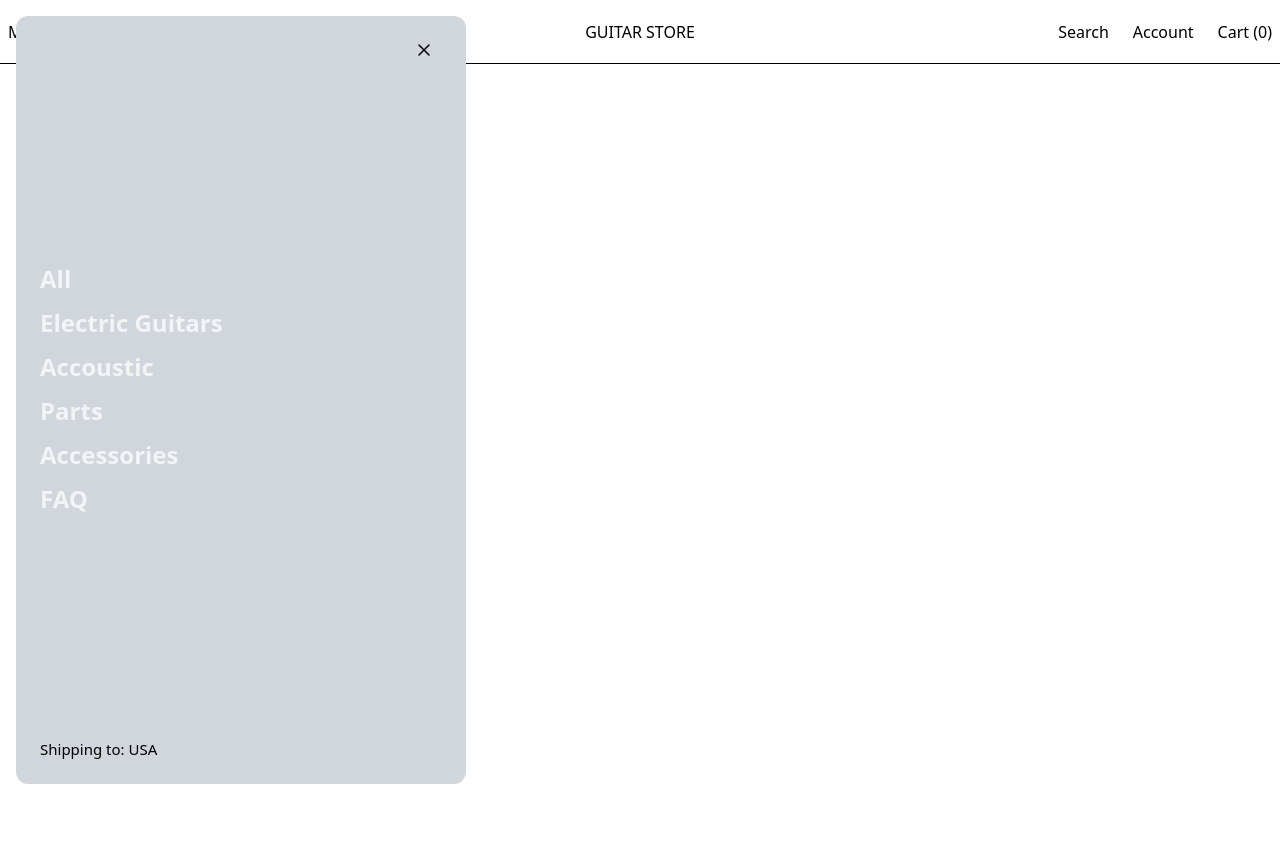
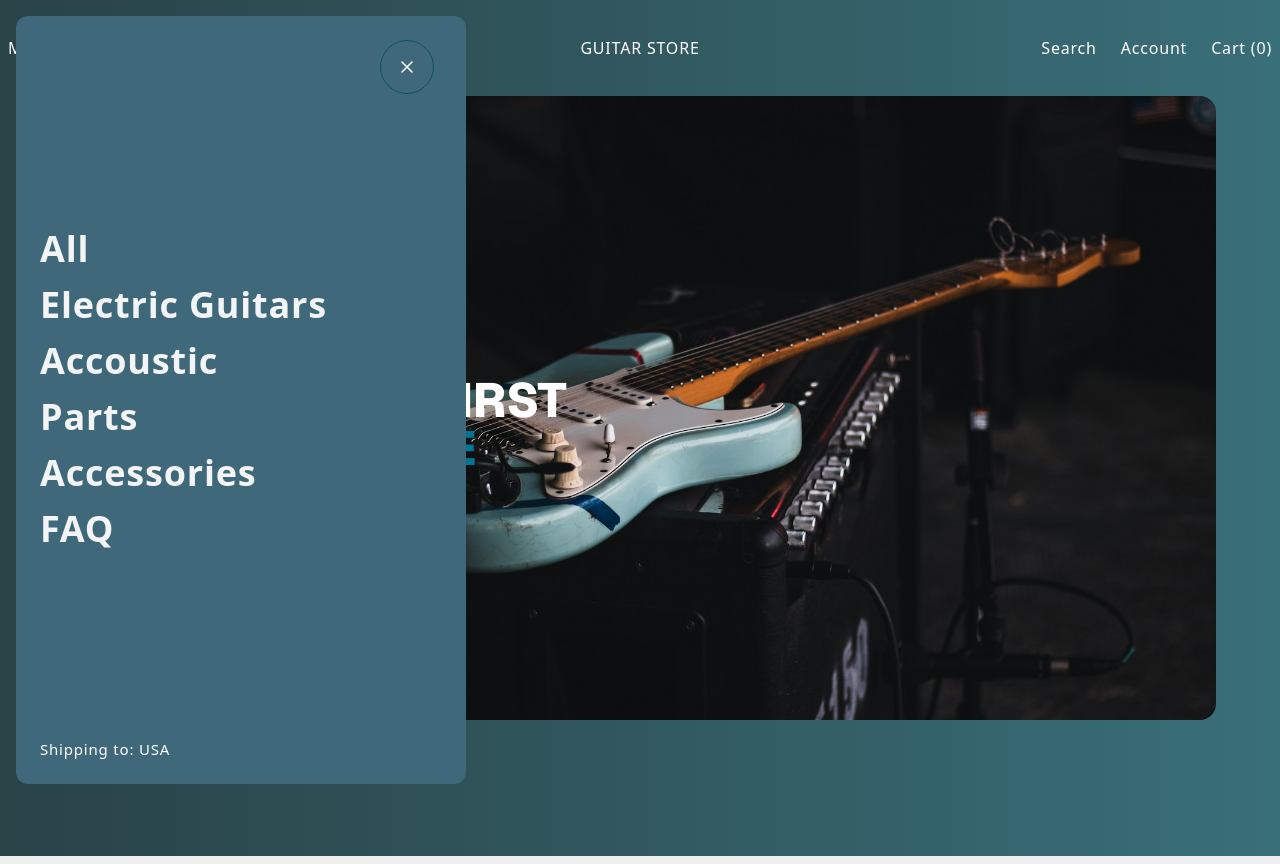
Before and after one commit to Alex-dev7/e-commerce_GuitarStore, a Next.js app: page / in a window 1280 px wide. Both pictures are taken after a click on the button "Menu". Built offline with nearby package versions, Linux system fonts and the light colour scheme.

Commit message:
header and action button

```diff
--- /dev/null
+++ b/app/components/header.tsx
@@ -0,0 +1,23 @@
+import Image from "next/image"
+import Link from "next/link"
+
+function Header() {
+  return (
+    <div className="w-full h-[95dvh] flex bg-linear-to-r from-[#294347] to-[#396f79]" >
+        <header className="w-[90dvw] h-[78dvh] rounded-2xl overflow-hidden mx-auto">
+            <Image priority={true} src={'/images/headerImg.jpg'} width={1800} height={800} alt="" className="object-cover h-full w-full"/>
+            <div className="absolute flex flex-col gap-5 top-[41%] left-40">
+                <h3 className="text-white text-lg font-semibold">New & Used</h3>
+                <h1 className="text-white text-5xl font-extrabold">
+                    FIND YOUR FIRST <br/> GUITAR <span className=" text-cyan-700">HERE</span>
+                </h1>
+                <Link href="#" className="w-[160px] text-center text-md font-semibold text-black bg-white py-4 rounded-4xl hover:bg-neutral-300">
+                    Shop Now
+                </Link>
+            </div>
+        </header>
+    </div>
+  )
+}
+
+export default Header
--- a/app/components/menu-window.tsx
+++ b/app/components/menu-window.tsx
@@ -3,21 +3,24 @@ import Link from "next/link";
 
 export default function MenuWindow({onClose}) {
   return (
-    <div className="absolute top-4 left-4 w-[450px] h-[96dvh] flex flex-col justify-between p-6 rounded-xl bg-gray-300">
+    <div
+        role="dialog"
+        aria-modal="true"
+        className="z-30 absolute top-4 left-4 w-[450px] h-[96dvh] flex flex-col justify-between p-6 rounded-xl  bg-[#3f697a]">
         <div className="w-full relative">
-            <button className="absolute right-2 text-2xl place-self-end cursor-pointer" onClick={onClose}>
-                <svg xmlns="http://www.w3.org/2000/svg" width="20" height="20" fill="none"><path stroke="currentColor" stroke-linecap="round" stroke-linejoin="round" stroke-width="1.5" d="M5 15 15 5M5 5l10 10"></path></svg>
+            <button className="absolute right-2 text-2xl place-self-end cursor-pointer border-1 border-cyan-900 rounded-full p-4 hover:border-white hover:rotate-180 transition-all" onClick={onClose}>
+                <svg xmlns="http://www.w3.org/2000/svg" width="20" height="20" fill="none"><path stroke="currentColor" strokeLinecap="round" strokeLinejoin="round" strokeWidth="1.5" d="M5 15 15 5M5 5l10 10"></path></svg>
             </button>
 
         </div>
 
-        <div className="flex flex-col gap-3 text-2xl font-bold text-gray-100">
-            <Link href="#" className="">All</Link>
-            <Link href="#" className="">Electric Guitars</Link>
-            <Link href="#" className="">Accoustic</Link>
-            <Link href="#" className="">Parts</Link>
-            <Link href="#" className="">Accessories</Link>
-            <Link href="#" className="">FAQ</Link>
+        <div className="flex flex-col gap-4 text-4xl font-bold text-gray-100 group">
+            <Link href="#" className=" hover:underline">All</Link>
+            <Link href="#" className=" hover:underline">Electric Guitars</Link>
+            <Link href="#" className=" hover:underline">Accoustic</Link>
+            <Link href="#" className=" hover:underline">Parts</Link>
+            <Link href="#" className=" hover:underline">Accessories</Link>
+            <Link href="#" className=" hover:underline">FAQ</Link>
         </div>
         <div className="text-[15px]">
             Shipping to: {"USA"}
--- a/app/components/nav.tsx
+++ b/app/components/nav.tsx
@@ -7,10 +7,10 @@ import MenuButton from "./ui/menu-button"
 export default async function Nav() {
 
   return (
-    <div className="sticky top-0 inset-x-0 z-50 group">
-      <header className="relative h-16 mx-auto border-b duration-200 bg-white ">
-        <nav className="flex items-center justify-between w-full max-w-[1500px] h-full mx-auto p-2">
-          <div className="flex-1 basis-0 h-full flex items-center">
+    <div className=" top-0 inset-x-0 z-50 group">
+      <div className="relative h-24 mx-auto duration-200 bg-linear-to-r from-[#294347] to-[#396f79] ">
+        <nav className="flex items-center justify-between text-white tracking-wider w-full max-w-[1500px] h-full mx-auto p-2">
+          <div className="flex-1 basis-0 h-full flex items-center transition-all">
             <MenuButton />
           </div>
 
@@ -25,14 +25,6 @@ export default async function Nav() {
           </div>
 
           <div className="flex items-center place-content-end gap-x-6 h-full flex-1 basis-0">
-            {/* <div className="small:flex  place-content-center gap-x-6 h-full">
-              <Link
-                className=""
-                href="/faq"
-              >
-                FAQ
-              </Link>
-            </div> */}
             <div className="small:flex  place-content-center gap-x-6 h-full">
               <span
                 className=""
@@ -58,7 +50,7 @@ export default async function Nav() {
             </div>
           </div>
         </nav>
-      </header>
+      </div>
     </div>
   )
 }
--- a/app/components/ui/menu-button.tsx
+++ b/app/components/ui/menu-button.tsx
@@ -8,7 +8,10 @@ export default function MenuButton() {
     return (
         <>
             <button
-                className="relative"
+                className="relative transition-all cursor-pointer"
+                aria-haspopup="true"
+                aria-expanded={menu}
+                aria-controls="menu-popup"
                 onClick={() => setMenu(true)}
             >
                 Menu
--- a/app/layout.tsx
+++ b/app/layout.tsx
@@ -27,7 +27,7 @@ export default function RootLayout({
     <html lang="en">
       <meta name="viewport" content="width=device-width, initial-scale=1.0" />
       <body
-        className={`${geistSans.variable} ${geistMono.variable} antialiased`}
+        className={`${geistSans.variable} ${geistMono.variable} antialiased bg-[#F0F0F0]`}
       >
         <Nav />
         {children}
--- a/app/page.tsx
+++ b/app/page.tsx
@@ -1,8 +1,12 @@
-import Image from "next/image";
+import Header from "./components/header";
+
 
 export default function Home() {
   return (
-    <div className="grid grid-rows-[20px_1fr_20px] items-center justify-items-center min-h-screen p-8 pb-20 gap-16 sm:p-20 font-[family-name:var(--font-geist-sans)]">
+    <div className="font-[family-name:var(--font-geist-sans)]">
+      {/* <div className="w-full h-[95dvh] bg-[#274247] flex "> */}
+      <Header />
+
       <main className="flex flex-col gap-[32px] row-start-2 items-center sm:items-start">
 
       </main>
```
Also changed, not shown: credits.txt (added), public/images/header-img.jpg (added), public/images/headerImg.jpg (added).
